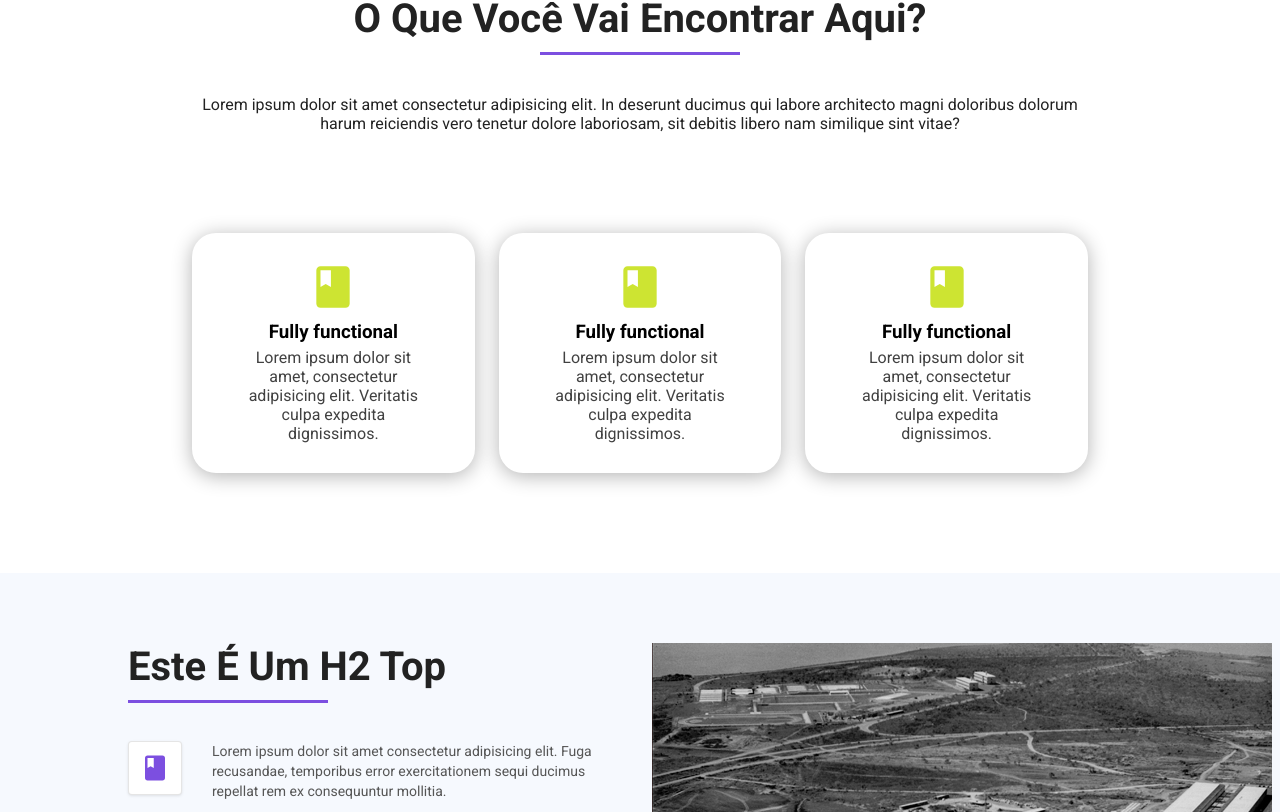
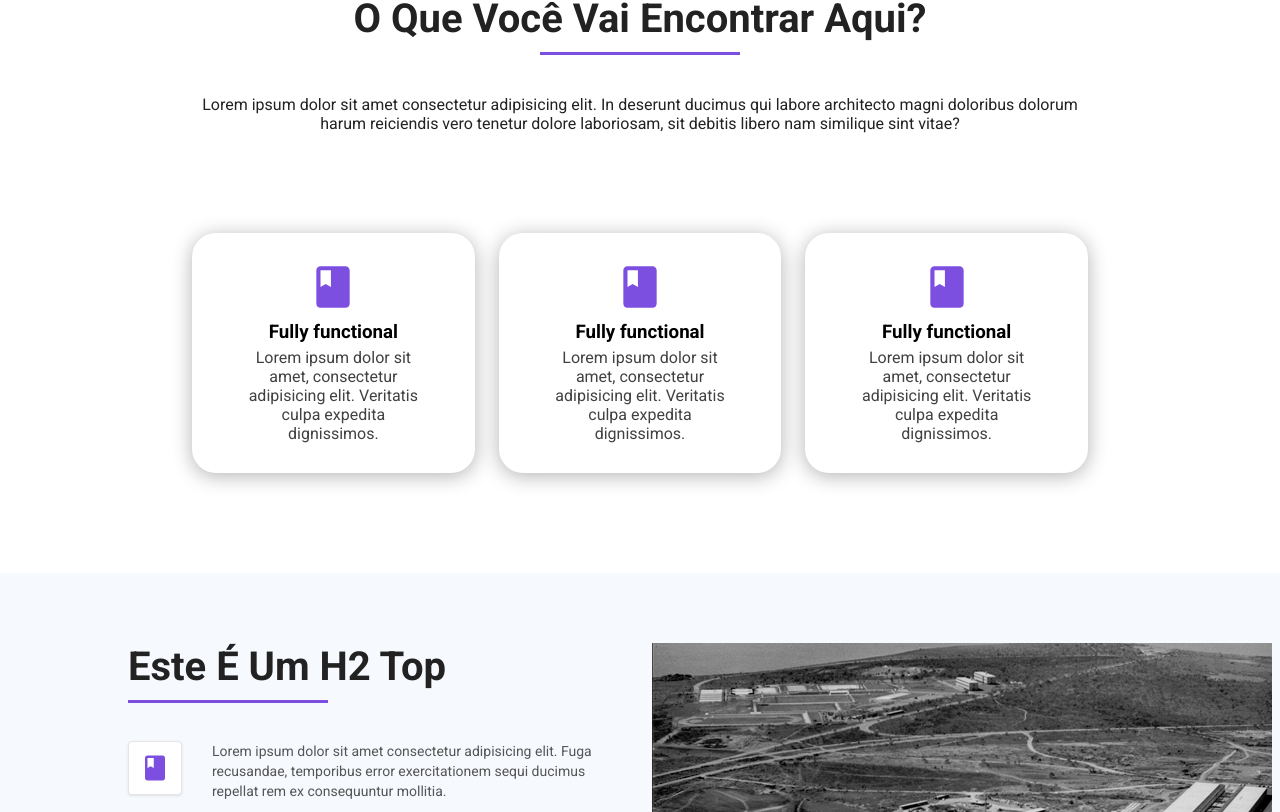
Before and after one commit to SwitchDreams/cadeomw, a React (Create React App) app: page / in a window 1280 px wide. Shown: the part 653-1465 px from the top of the page. Built offline with nearby package versions, Linux system fonts and the light colour scheme.

Commit message:
:art: change some dashboard colors

```diff
--- a/src/pages/Dashboard/index.tsx
+++ b/src/pages/Dashboard/index.tsx
@@ -72,7 +72,7 @@ const Dashboard: React.FC = () => {
                 title="Fully functional"
                 text="Lorem ipsum dolor sit amet, consectetur adipisicing elit. Veritatis culpa expedita dignissimos."
                 Logo={Book}
-                logoColor="#cde432"
+                logoColor="#7c4fe0"
               />
             </Grid>
 
@@ -81,7 +81,7 @@ const Dashboard: React.FC = () => {
                 title="Fully functional"
                 text="Lorem ipsum dolor sit amet, consectetur adipisicing elit. Veritatis culpa expedita dignissimos."
                 Logo={Book}
-                logoColor="#cde432"
+                logoColor="#7c4fe0"
               />
             </Grid>
 
@@ -90,7 +90,7 @@ const Dashboard: React.FC = () => {
                 title="Fully functional"
                 text="Lorem ipsum dolor sit amet, consectetur adipisicing elit. Veritatis culpa expedita dignissimos."
                 Logo={Book}
-                logoColor="#cde432"
+                logoColor="#7c4fe0"
               />
             </Grid>
           </Grid>
--- a/src/pages/Dashboard/styles.ts
+++ b/src/pages/Dashboard/styles.ts
@@ -6,8 +6,8 @@ export const WavesContainer = styled.div`
   .curved {
     background: linear-gradient(
         0deg,
-        rgba(255, 0, 77, 0.4),
-        rgba(255, 0, 77, 0.4)
+        rgba(124, 79, 224, 0.75),
+        rgba(124, 79, 224, 0.75)
       ),
       url(${droneUnB});
     background-size: cover;
```
